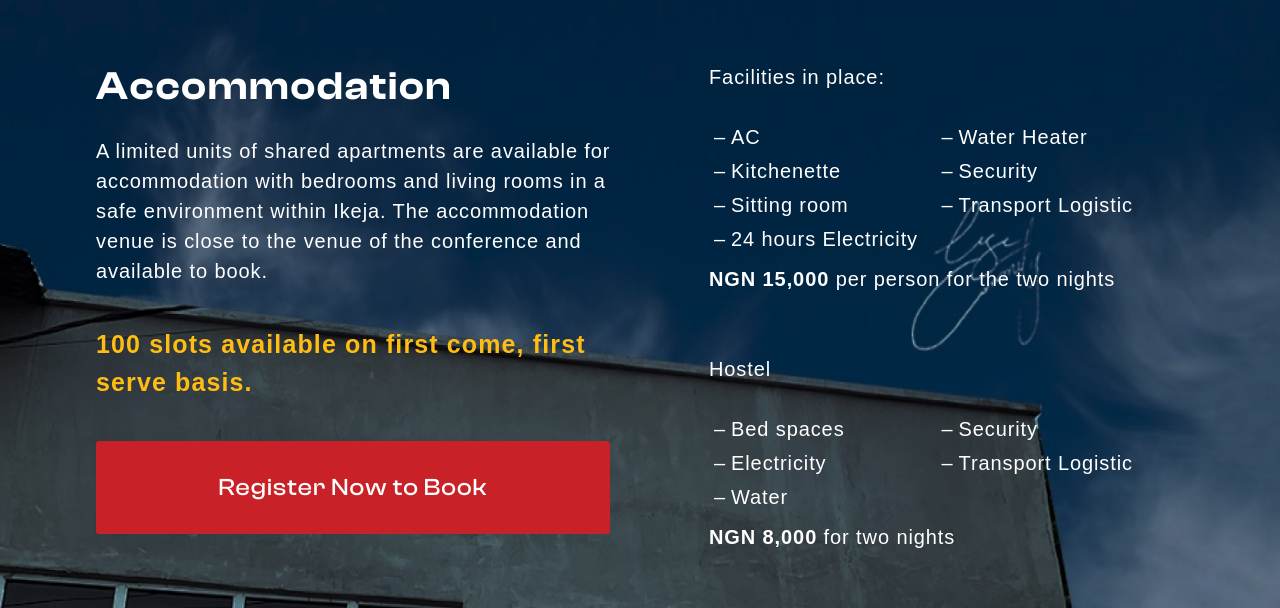
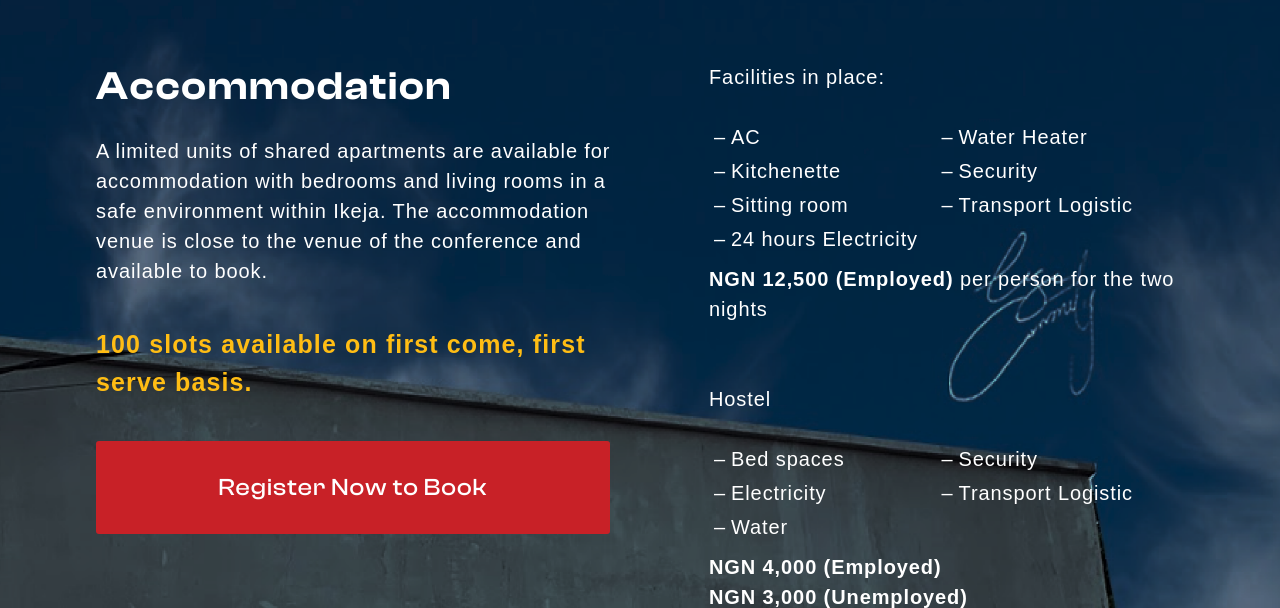
Before and after one commit to Aranwaolu/smflx-23, a plain HTML site: page index.html in a window 1280 px wide. Shown: the part 11392-12000 px from the top of the page. Drawn offline with Linux system fonts and the light colour scheme.

Commit message:
feat: change the prices of accommodation

```diff
--- a/index.html
+++ b/index.html
@@ -586,7 +586,7 @@
 						<li>Security</li>
 						<li>Transport Logistic</li>
 					</ul>
-					<p><span>NGN 15,000 </span>per person for the two nights</p>
+					<p><span>NGN 12,500 (Employed)</span> per person for the two nights</p>
 
 					<p class="hostel-breakdown"><span class="red-text">Hostel</span></p>
 					<ul class="dashed">
@@ -596,7 +596,9 @@
 						<li>Security</li>
 						<li>Transport Logistic</li>
 					</ul>
-					<p><span>NGN 8,000 </span>for two nights</p>
+					<p><span>NGN 4,000 (Employed) </span></p>
+					<p><span>NGN 3,000 (Unemployed) </span></p>
+					<p><span>NGN 3,000 (Students) </span></p>
 					<a class="register-btn--red" href="http://registration.smflx.org/">Register Now to Book</a>
 				</div>
 			</div>
```
